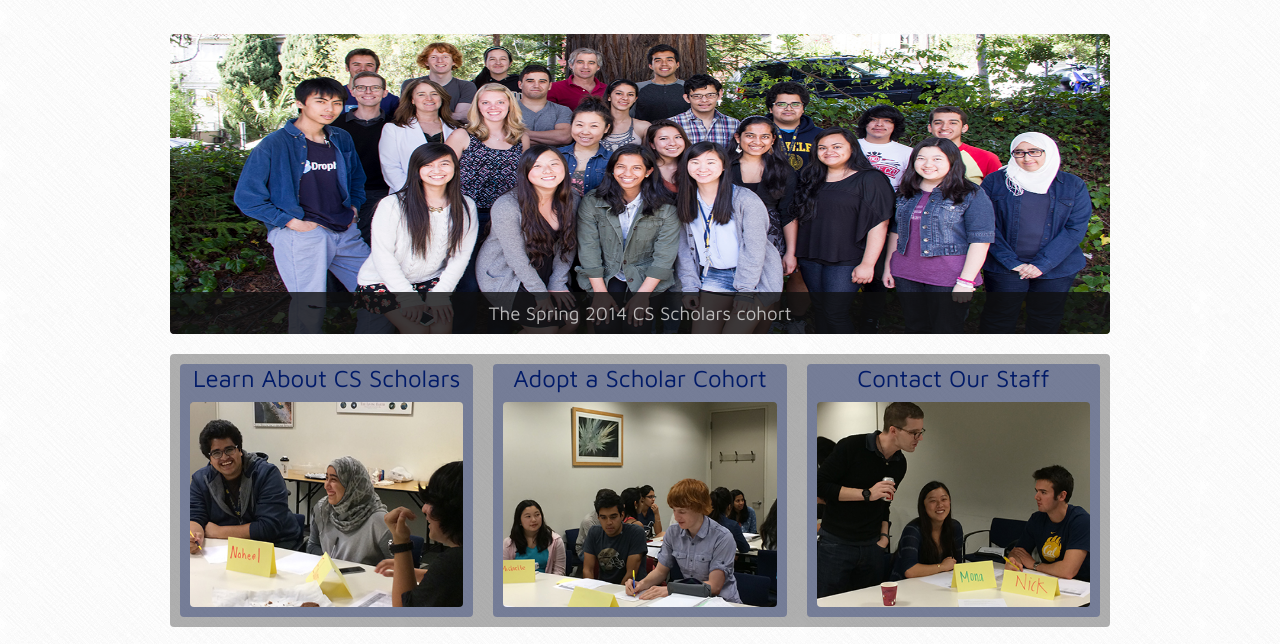
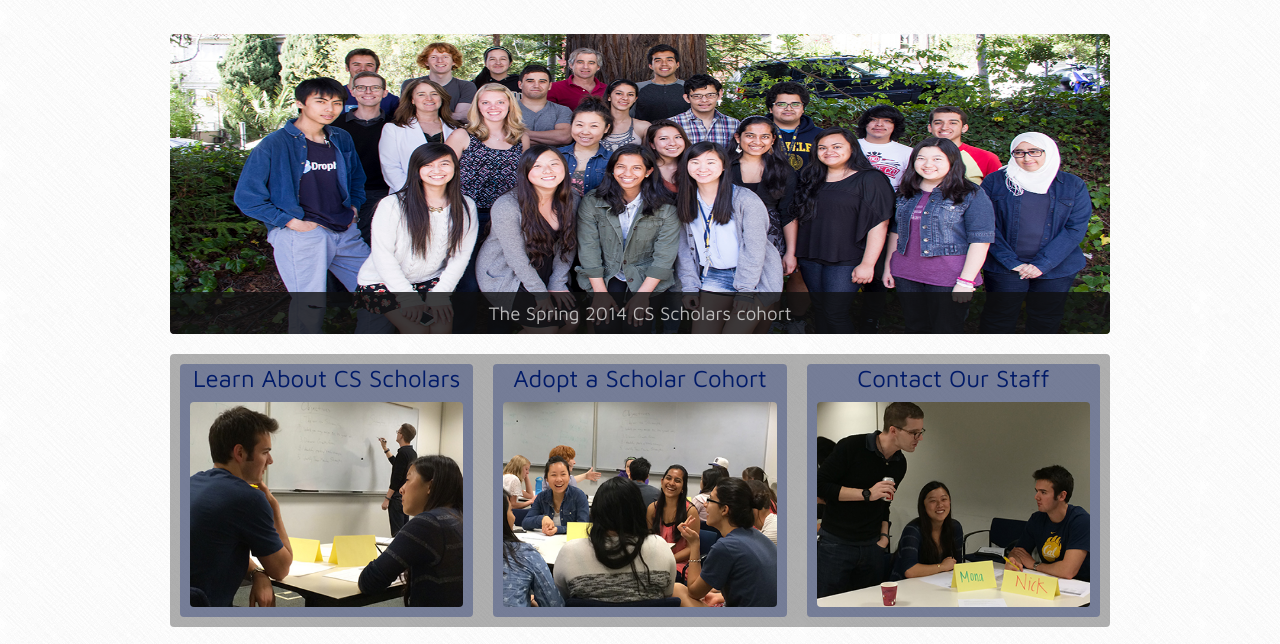
Before and after one commit to pkillian/cs-scholars, a plain HTML site: page docroot/index.html in a window 1280 px wide. Shown: the part 86-730 px from the top of the page. Drawn offline with nearby package versions, Linux system fonts and the light colour scheme; files that its build step writes are made by us from their sources.

Commit message:
Use more unique photos on homepage; others were already used elsewhere

```diff
--- a/docroot/index.html
+++ b/docroot/index.html
@@ -64,13 +64,13 @@
           <div class="col-div-thirds">
             <a href="/about.html">
               <span>Learn About CS Scholars</span>
-              <img class="col-div-thirds-anchor" src="/img/seminar-1.jpg" />
+              <img class="col-div-thirds-anchor" src="/img/seminar-7.jpg" />
             </a>
           </div>
           <div class="col-div-thirds">
             <a href="/donate.html">
               <span>Adopt a Scholar Cohort</span>
-              <img class="col-div-thirds-anchor" src="/img/seminar-2.jpg" />
+              <img class="col-div-thirds-anchor" src="/img/seminar-9.jpg" />
             </a>
           </div>
           <div class="col-div-thirds">
```
